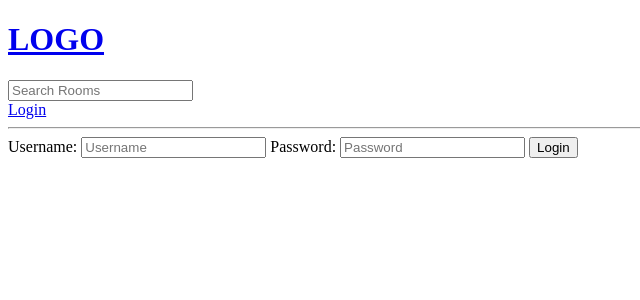
After one commit to arindamkeswani/studybud, a Django app: page /login/ in a window 1280 px wide. The commit adds this page. Shown: the top 300 px of the page, without its empty margins (0-640 px from the left). Run offline with Django 4.2, Linux system fonts and the light colour scheme.

Commit message:
User Login, Flash Messages, User Logout

```diff
--- /dev/null
+++ b/studybud/base/templates/base/login_register.html
@@ -0,0 +1,19 @@
+{% extends 'main.html' %}
+
+{% block content %}
+
+<div>
+    <form method="POST" action="">
+        {% csrf_token %}
+
+        <label>Username:</label>
+        <input type="text" name="username" placeholder="Username" />
+
+        <label>Password:</label>
+        <input type="password" name="password" placeholder="Password" />
+
+        <input type="submit" value="Login" />
+    </form>
+</div>
+
+{% endblock content %}
--- a/studybud/base/urls.py
+++ b/studybud/base/urls.py
@@ -2,6 +2,9 @@ from django.urls import path
 from . import views
 
 urlpatterns = [
+    path('login/', views.loginPage, name="login"),
+    path('logout/', views.logoutUser, name="logout"),
+
     path('', views.home, name="home"),
     path('room/<str:pk>/',views.room, name='room'),
 
--- a/studybud/base/views.py
+++ b/studybud/base/views.py
@@ -1,5 +1,8 @@
 from django.shortcuts import render, redirect
+from django.contrib import messages
 from django.db.models import Q
+from django.contrib.auth.models import User
+from django.contrib.auth import authenticate, login, logout
 from .models import Room, Topic
 from .forms import RoomForm
 # Create your views here.
@@ -10,6 +13,31 @@ from .forms import RoomForm
 #     {'id': 3, 'name': 'Front-end developers'},
 # ]
 
+
+def loginPage(request):
+    if request.method=='POST':
+        username = request.POST.get('username')
+        password = request.POST.get('password')
+
+        try:
+            user= User.objects.get(username=username)
+        except:
+            messages.error(request, 'User does not exist.')
+
+        user = authenticate(request, username=username, password=password)
+
+        if user is not None:
+            login(request, user) #This will add the session in the browser and DB, thus logging the user in
+            return redirect('home')
+        else:
+            messages.error(request, 'Username or password does not exist.')
+
+    context={}
+    return render(request, 'base/login_register.html',context)
+
+def logoutUser(request):
+    logout(request)
+    return redirect('home')
 
 def home(request):  # request refers to HTTP request object
     q = request.GET.get('q') if request.GET.get('q')!=None else '' #This will get the query parameter from the URL, if it exists
--- a/studybud/templates/main.html
+++ b/studybud/templates/main.html
@@ -1,15 +1,24 @@
 <!DOCTYPE html>
 <html lang="en">
+
 <head>
     <meta charset="UTF-8">
     <meta http-equiv="X-UA-Compatible" content="IE=edge">
     <meta name="viewport" content="width=device-width, initial-scale=1.0">
     <title>StudyBud</title>
 </head>
+
 <body>
     {% include 'navbar.html' %}
-
+    {% if messages %}
+    <ul class="messages">
+        {% for message in messages %}
+        <li>{{ message }}</li>
+            {% endfor %}
+    </ul>
+    {% endif %}
     {% block content %}
     {% endblock %}
 </body>
+
 </html>
--- a/studybud/templates/navbar.html
+++ b/studybud/templates/navbar.html
@@ -6,4 +6,9 @@
     <input type="text" name="q" placeholder="Search Rooms"/>
 </form>
 
+{% if request.user.is_authenticated %}
+<a href="{% url 'logout' %}">Logout</a>
+{% else %}
+<a href="{% url 'login' %}">Login</a>
+{% endif %}
 <hr>
```
Also changed, not shown: studybud/db.sqlite3.
